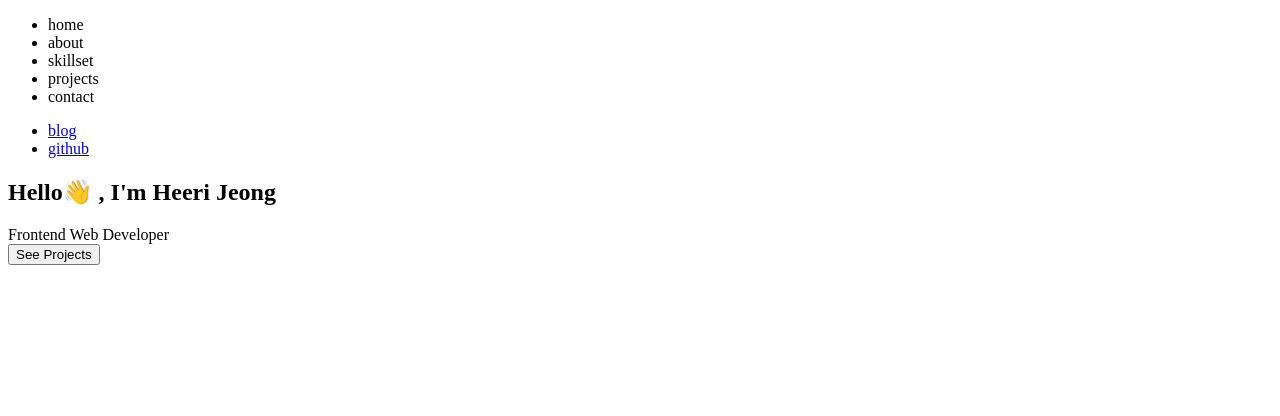
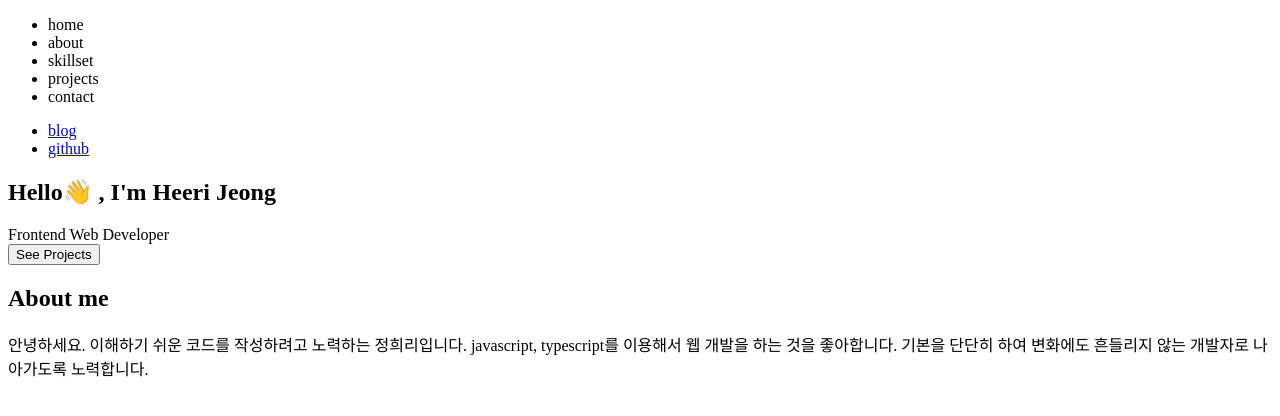
Before and after one commit to hrj0903/portfolio, a plain HTML site: page index.html in a window 1280 px wide. Drawn offline with Linux system fonts and the light colour scheme.

Commit message:
html: add about

```diff
--- a/index.html
+++ b/index.html
@@ -55,5 +55,15 @@
       <button class="home__projects">See Projects</button>
       <img class="home__avatar" src="" alt="" />
     </section>
+
+    <!-- about -->
+    <section id="about">
+      <h1>About me</h1>
+      <p>
+        안녕하세요. 이해하기 쉬운 코드를 작성하려고 노력하는 정희리입니다.
+        javascript, typescript를 이용해서 웹 개발을 하는 것을 좋아합니다. 기본을
+        단단히 하여 변화에도 흔들리지 않는 개발자로 나아가도록 노력합니다.
+      </p>
+    </section>
   </body>
 </html>
```
